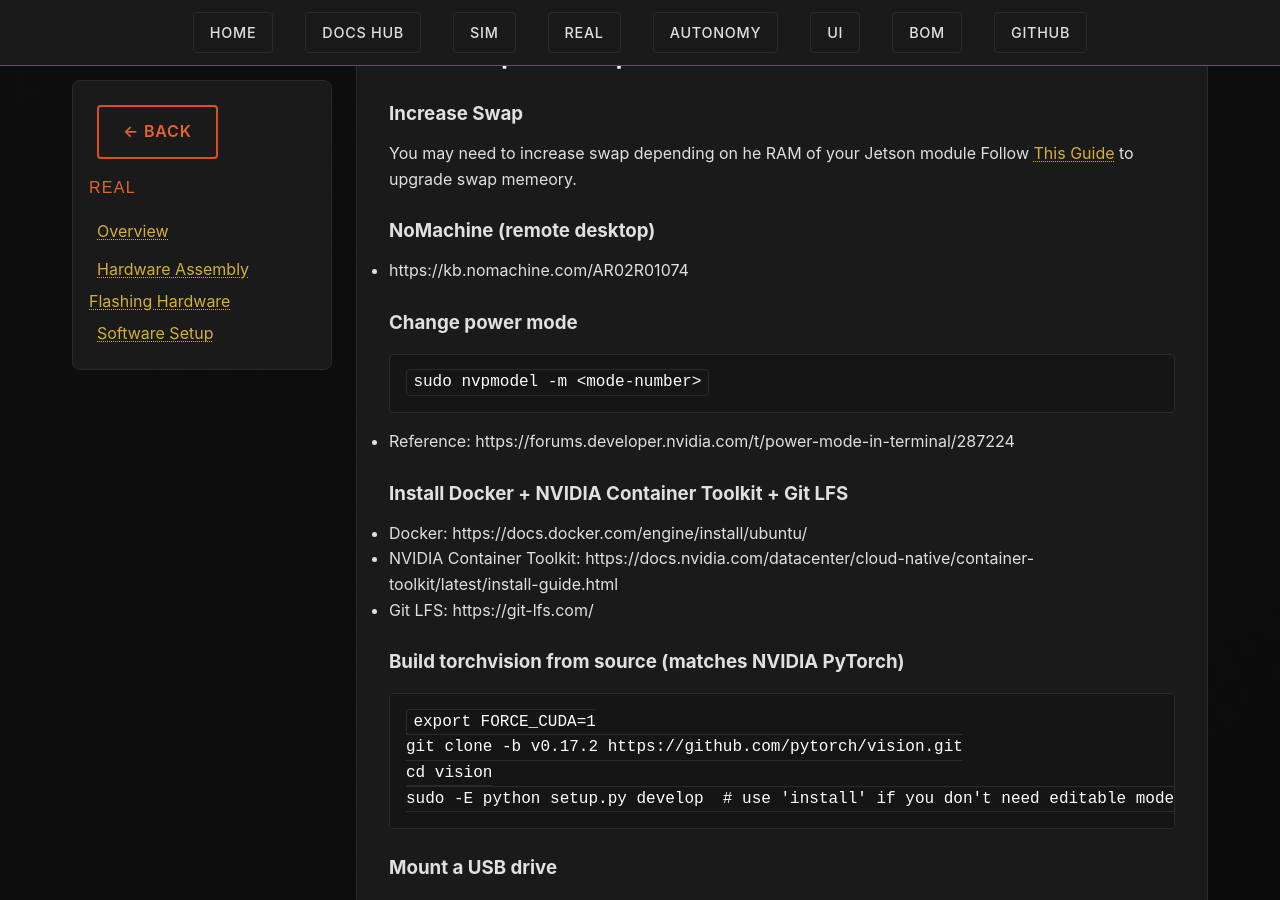
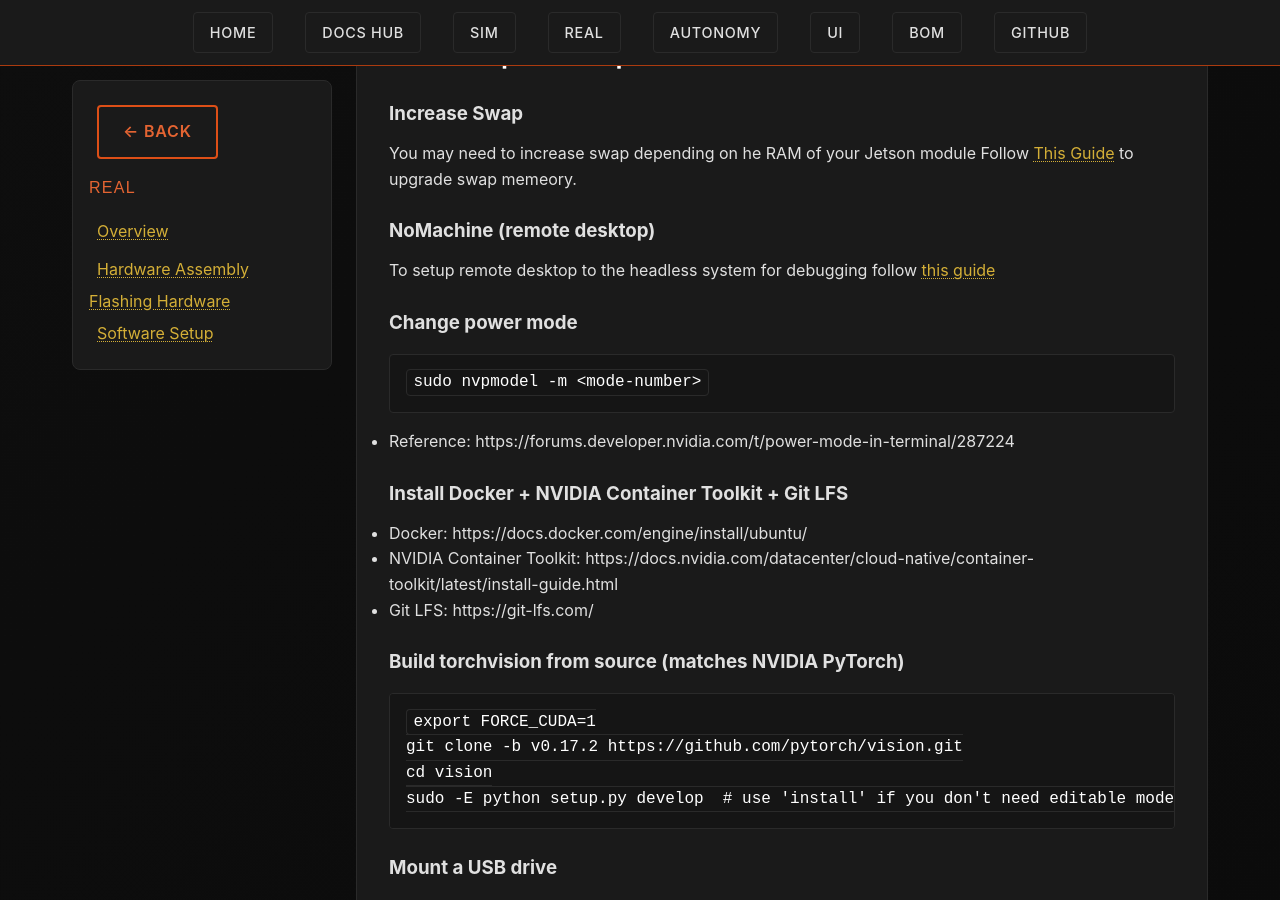
Before and after one commit to SasaKuruppuarachchi/agipix, a Jekyll site: the page built from docs/real/2_flashing_hardware.Md, in a window 1280 px wide and 900 px high, scrolled down 5135 px. Built offline with Jekyll 4.4.1, drawn with Linux system fonts in a browser that asks for light colours.

````diff
--- a/docs/real/2_flashing_hardware.Md
+++ b/docs/real/2_flashing_hardware.Md
@@ -183,7 +183,7 @@
 Follow [This Guide](https://www.forecr.io/blogs/programming/how-to-increase-swap-space-on-jetson-modules?srsltid=AfmBOoqQdjadGieWKvqNFyLf5XFb0XoVjQ_sH9gjZORudTmtEU1wo2yX) to upgrade swap memeory.
 
 ### NoMachine (remote desktop)
-- https://kb.nomachine.com/AR02R01074
+To setup remote desktop to the headless system for debugging follow [this guide](https://kb.nomachine.com/AR02R01074)
 
 ### Change power mode
 ```bash
````
